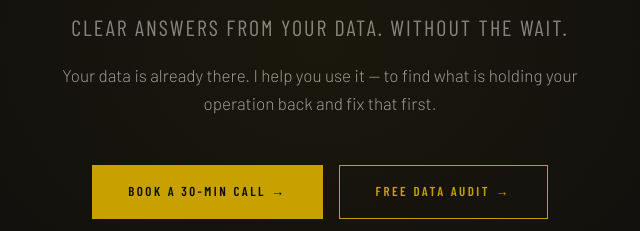
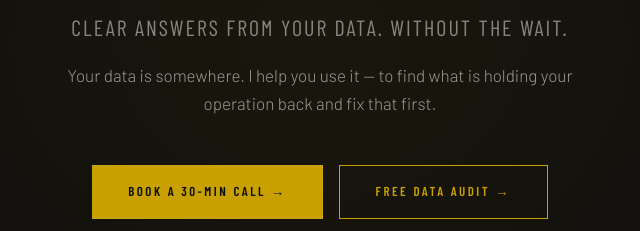
Before and after one commit to BiPrism/Website, a plain HTML site: page index.html in a window 1280 px wide. Shown: the part 435-666 px from the top of the page, 320-960 px from the left. Drawn offline with nearby package versions, Linux system fonts and the light colour scheme; a web font is replaced by a local one.

Commit message:
describe your change here

```diff
--- a/index.html
+++ b/index.html
@@ -291,7 +291,7 @@ a:focus-visible,button:focus-visible{outline:2px solid var(--gold);outline-offse
   <p class="hero-eyebrow">B.I. Prism &nbsp;·&nbsp; Pretoria, South Africa</p>
   <h1>Make the <span style="color:#2a2a2a">Invisible</span><br>Constraint <span style="color:var(--gold)">Visible.</span></h1>
   <p class="hero-tagline">Clear answers from your data. Without the wait.</p>
-  <p class="hero-sub">Your data is already there. I help you use it — to find what is holding your operation back and fix that first.</p>
+  <p class="hero-sub">Your data is somewhere. I help you use it — to find what is holding your operation back and fix that first.</p>
   <div class="hero-btns">
     <a rel="noopener noreferrer" href="https://calendly.com/danie-2wnt/30-min-consultation" target="_blank" class="btn-primary">Book a 30-min Call →</a>
     <a rel="noopener noreferrer" href="https://biprism.github.io/Audit/" target="_blank" class="btn-outline">Free Data Audit →</a>
```
